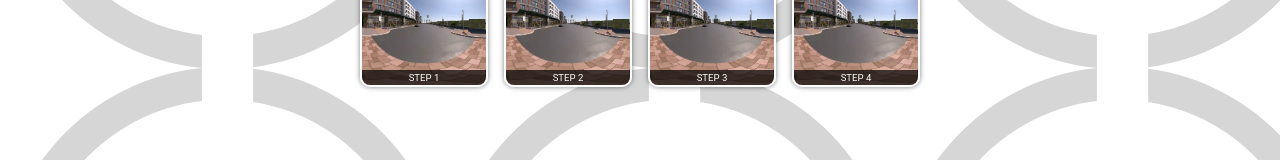
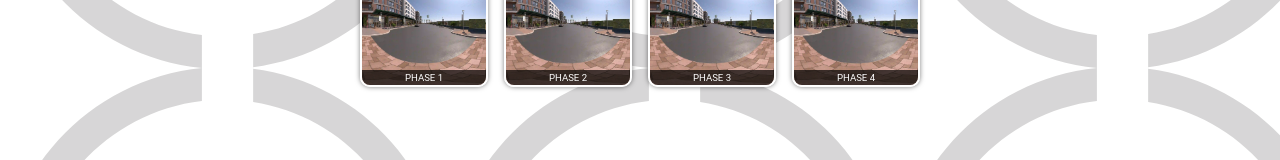
Before and after one commit to Josell0/view360, a Vue app: page / in a window 1280 px wide. Shown: the part 377-537 px from the top of the page. Built offline with nearby package versions, Linux system fonts and the light colour scheme.

Commit message:
cambio de nombre a PHASE

```diff
--- a/src/stores/texturesStore.js
+++ b/src/stores/texturesStore.js
@@ -5,7 +5,7 @@ export const useTexturesStore = defineStore('texturesStore', {
   state: () => ({
     projects: [
       {
-        projectName: 'STEP 1',
+        projectName: 'PHASE 1',
         projectMap: '/maps/step1.png',
         textures: [
           {
@@ -100,7 +100,7 @@ export const useTexturesStore = defineStore('texturesStore', {
         ]
       },
       {
-        projectName: 'STEP 2',
+        projectName: 'PHASE 2',
         projectMap: '/maps/step2.png',
         textures: [
           {
@@ -195,7 +195,7 @@ export const useTexturesStore = defineStore('texturesStore', {
         ]
       },
       {
-        projectName: 'STEP 3',
+        projectName: 'PHASE 3',
         projectMap: '/maps/step3.png',
         textures: [
           {
@@ -290,7 +290,7 @@ export const useTexturesStore = defineStore('texturesStore', {
         ]
       },
       {
-        projectName: 'STEP 4',
+        projectName: 'PHASE 4',
         projectMap: '/maps/step4.png',
         textures: [
           {
```
